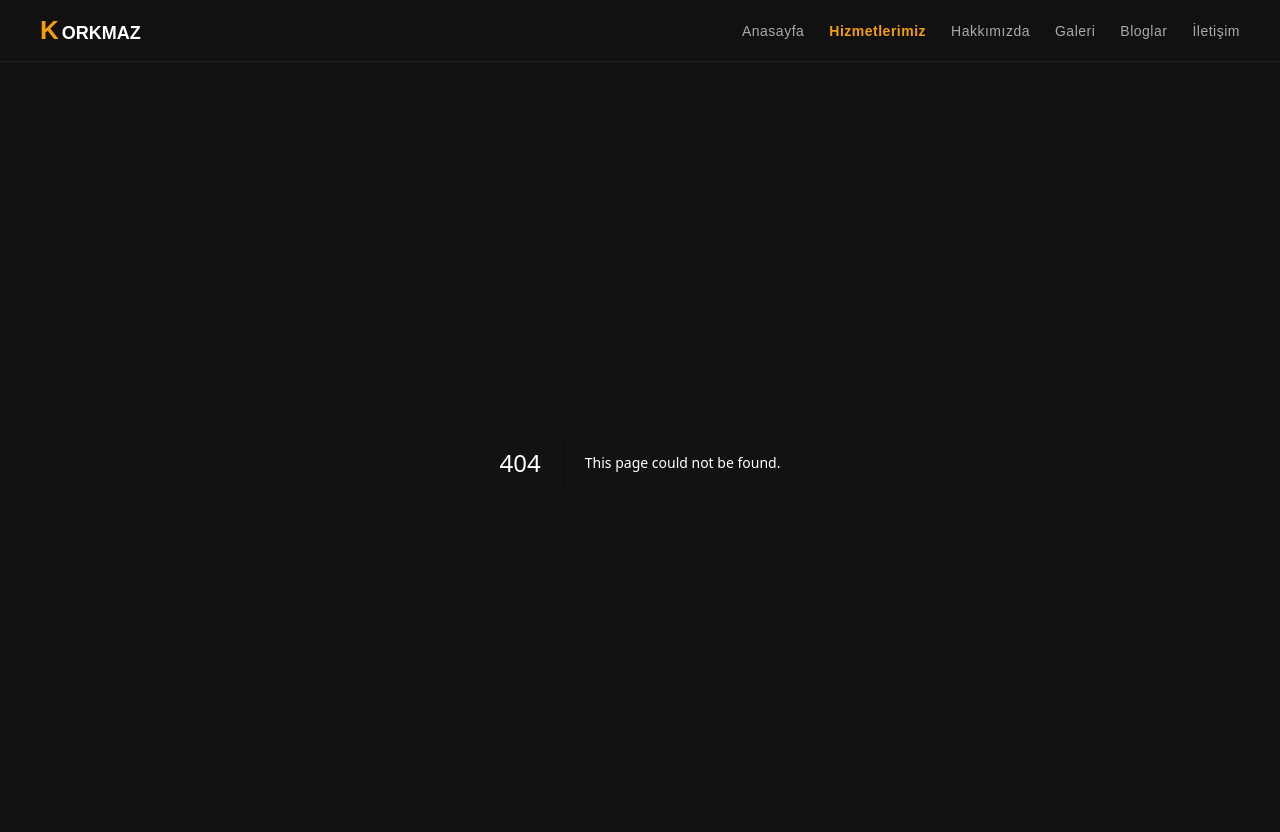
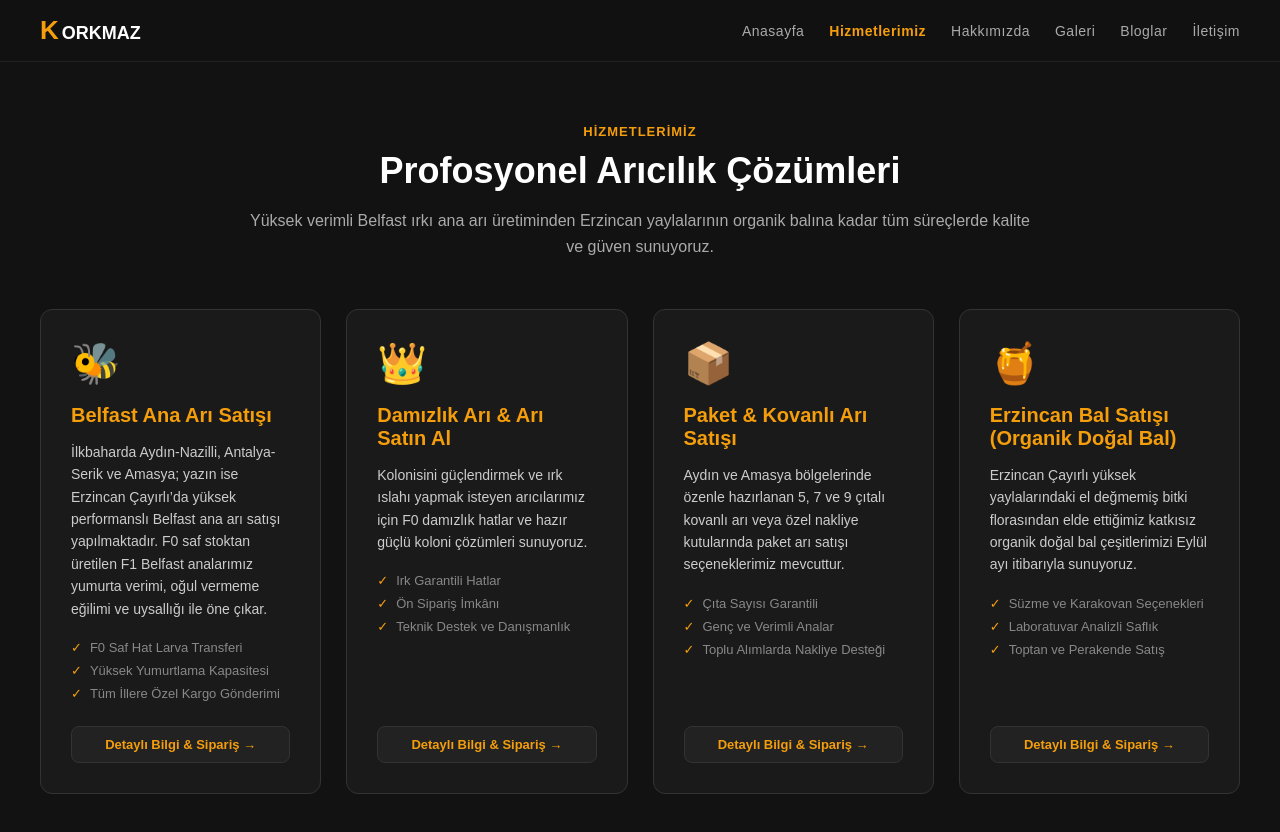
Before and after one commit to caglarkorkmazx-commits/korkmaz-aricilik, a Next.js app: page /hizmetlerimiz in a window 1280 px wide. Before the commit this address had no page. Shown: the top 832 px of the page. Built offline with nearby package versions, Linux system fonts and the light colour scheme.

Commit message:
Create page.js

```diff
--- /dev/null
+++ b/app/hizmetlerimiz/page.js
@@ -0,0 +1,73 @@
+'use client'
+
+export default function HizmetlerimizPage() {
+  const hizmetler = [
+    {
+      title: 'Belfast Ana Arı Satışı',
+      icon: '🐝',
+      desc: 'İlkbaharda Aydın-Nazilli, Antalya-Serik ve Amasya; yazın ise Erzincan Çayırlı’da yüksek performanslı Belfast ana arı satışı yapılmaktadır. F0 saf stoktan üretilen F1 Belfast analarımız yumurta verimi, oğul vermeme eğilimi ve uysallığı ile öne çıkar.',
+      details: ['F0 Saf Hat Larva Transferi', 'Yüksek Yumurtlama Kapasitesi', 'Tüm İllere Özel Kargo Gönderimi']
+    },
+    {
+      title: 'Damızlık Arı & Arı Satın Al',
+      icon: '👑',
+      desc: 'Kolonisini güçlendirmek ve ırk ıslahı yapmak isteyen arıcılarımız için F0 damızlık hatlar ve hazır güçlü koloni çözümleri sunuyoruz.',
+      details: ['Irk Garantili Hatlar', 'Ön Sipariş İmkânı', 'Teknik Destek ve Danışmanlık']
+    },
+    {
+      title: 'Paket & Kovanlı Arı Satışı',
+      icon: '📦',
+      desc: 'Aydın ve Amasya bölgelerinde özenle hazırlanan 5, 7 ve 9 çıtalı kovanlı arı veya özel nakliye kutularında paket arı satışı seçeneklerimiz mevcuttur.',
+      details: ['Çıta Sayısı Garantili', 'Genç ve Verimli Analar', 'Toplu Alımlarda Nakliye Desteği']
+    },
+    {
+      title: 'Erzincan Bal Satışı (Organik Doğal Bal)',
+      icon: '🍯',
+      desc: 'Erzincan Çayırlı yüksek yaylalarındaki el değmemiş bitki florasından elde ettiğimiz katkısız organik doğal bal çeşitlerimizi Eylül ayı itibarıyla sunuyoruz.',
+      details: ['Süzme ve Karakovan Seçenekleri', 'Laboratuvar Analizli Saflık', 'Toptan ve Perakende Satış']
+    }
+  ]
+
+  return (
+    <main style={{ maxWidth: '1200px', margin: '0 auto', padding: '60px 20px', minHeight: '80vh' }}>
+      <div style={{ textAlign: 'center', maxWidth: '800px', margin: '0 auto 50px' }}>
+        <span style={{ fontSize: '13px', color: '#f59e0b', textTransform: 'uppercase', letterSpacing: '1px', fontWeight: 'bold' }}>Hizmetlerimiz</span>
+        <h1 style={{ fontSize: '36px', fontWeight: 'bold', color: '#fff', marginTop: '10px', marginBottom: '15px' }}>
+          Profosyonel Arıcılık Çözümleri
+        </h1>
+        <p style={{ color: '#aaa', fontSize: '16px', lineHeight: '1.6' }}>
+          Yüksek verimli Belfast ırkı ana arı üretiminden Erzincan yaylalarının organik balına kadar tüm süreçlerde kalite ve güven sunuyoruz.
+        </p>
+      </div>
+
+      <div style={{ display: 'grid', gridTemplateColumns: 'repeat(auto-fit, minmax(280px, 1fr))', gap: '25px' }}>
+        {hizmetler.map((item, index) => (
+          <div key={index} style={{ backgroundColor: '#1a1a1a', border: '1px solid #333', padding: '30px', borderRadius: '12px', display: 'flex', flexDirection: 'column', justifyContent: 'space-between' }}>
+            <div>
+              <div style={{ fontSize: '40px', marginBottom: '15px' }}>{item.icon}</div>
+              <h2 style={{ fontSize: '20px', color: '#f59e0b', marginBottom: '12px', fontWeight: 'bold' }}>{item.title}</h2>
+              <p style={{ color: '#ccc', fontSize: '14px', lineHeight: '1.6', marginBottom: '20px' }}>{item.desc}</p>
+
+              <ul style={{ listStyle: 'none', padding: 0, margin: '0 0 25px 0', display: 'flex', flexDirection: 'column', gap: '8px' }}>
+                {item.details.map((d, i) => (
+                  <li key={i} style={{ fontSize: '13px', color: '#888', display: 'flex', alignItems: 'center', gap: '8px' }}>
+                    <span style={{ color: '#f59e0b' }}>✓</span> {d}
+                  </li>
+                ))}
+              </ul>
+            </div>
+
+            <a
+              href="https://wa.me/905358468299"
+              target="_blank"
+              rel="noopener noreferrer"
+              style={{ display: 'block', textAlign: 'center', backgroundColor: '#222', color: '#f59e0b', border: '1px solid #333', padding: '10px 15px', borderRadius: '8px', textDecoration: 'none', fontSize: '13px', fontWeight: 'bold' }}
+            >
+              Detaylı Bilgi & Sipariş &rarr;
+            </a>
+          </div>
+        ))}
+      </div>
+    </main>
+  )
+}
```
